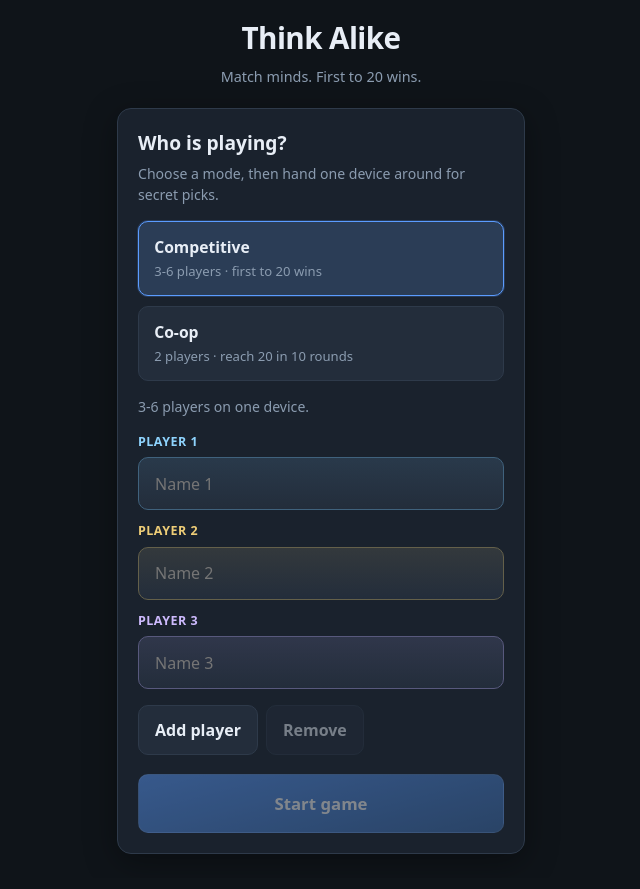
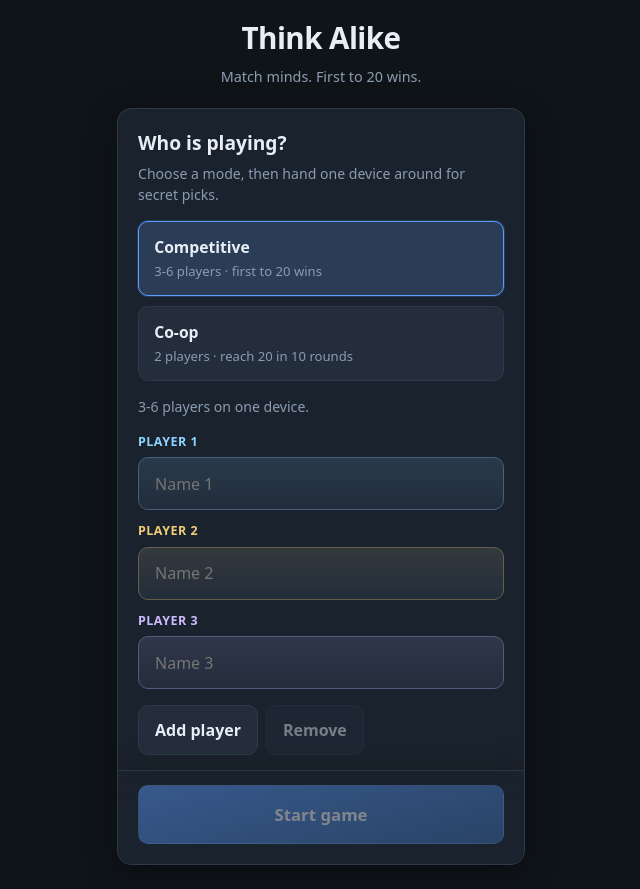
Before and after one commit to MMcBreezy/think_alike, a React (Vite) app: page / in a window 1280 px wide. Shown: the whole page, without its empty margins (319-959 px from the left). Built offline with nearby package versions, Linux system fonts and the light colour scheme.

Commit message:
fix start page

```diff
--- a/src/components/SetupScreen.css
+++ b/src/components/SetupScreen.css
@@ -2,8 +2,27 @@
   background: var(--bg-elevated);
   border: 1px solid var(--border);
   border-radius: var(--radius);
-  padding: 1.25rem;
   box-shadow: var(--shadow);
+  flex: 1;
+  min-height: 0;
+  display: flex;
+  flex-direction: column;
+  overflow: hidden;
+}
+
+.setup-body {
+  flex: 1;
+  min-height: 0;
+  overflow-y: auto;
+  overscroll-behavior: contain;
+  padding: 1.25rem 1.25rem 0.9rem;
+}
+
+.setup-footer {
+  padding: 0.9rem 1.25rem 1.25rem;
+  border-top: 1px solid color-mix(in srgb, var(--border) 88%, transparent);
+  background: linear-gradient(180deg, rgba(26, 34, 45, 0.2), var(--bg-elevated) 40%);
+  box-shadow: 0 -8px 20px rgba(0, 0, 0, 0.14);
 }
 
 .setup-title {
@@ -133,14 +152,14 @@
 .setup-actions {
   display: flex;
   gap: 0.5rem;
-  margin: 1rem 0;
+  margin: 1rem 0 0;
   flex-wrap: wrap;
 }
 
 .setup-start {
-  margin-top: 0.15rem;
+  margin-top: 0;
 }
 
 .setup-start--coop {
-  margin-top: 1.1rem;
+  margin-top: 0;
 }
--- a/src/components/SetupScreen.jsx
+++ b/src/components/SetupScreen.jsx
@@ -65,6 +65,7 @@ export function SetupScreen({ onStart }) {
 
   return (
     <section className="setup card-rise" aria-labelledby="setup-title">
+      <div className="setup-body">
         <h2 id="setup-title" className="setup-title">
           Who is playing?
         </h2>
@@ -140,7 +141,9 @@ export function SetupScreen({ onStart }) {
             </button>
           </div>
         )}
+      </div>
 
+      <div className="setup-footer">
         <button
           type="button"
           className={`btn btn-primary btn-block setup-start${!isCompetitive ? ' setup-start--coop' : ''}`}
@@ -149,6 +152,7 @@ export function SetupScreen({ onStart }) {
         >
           Start game
         </button>
+      </div>
     </section>
   );
 }
```
Lines whose indentation alone changed are shown as unchanged.
